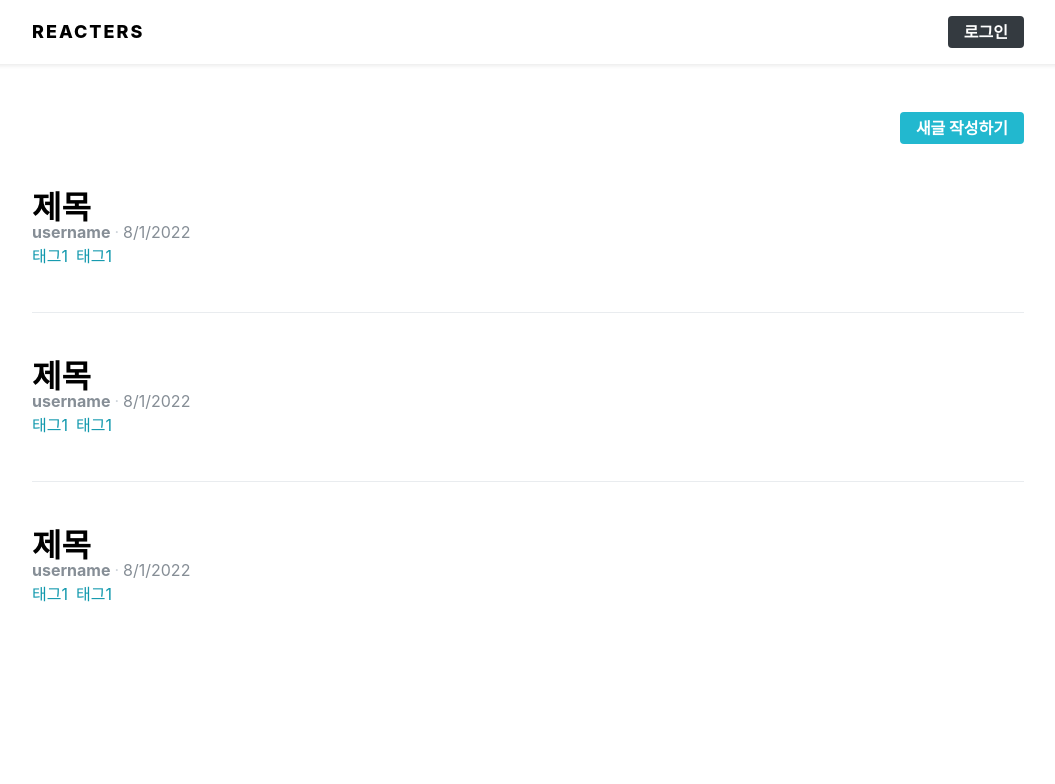
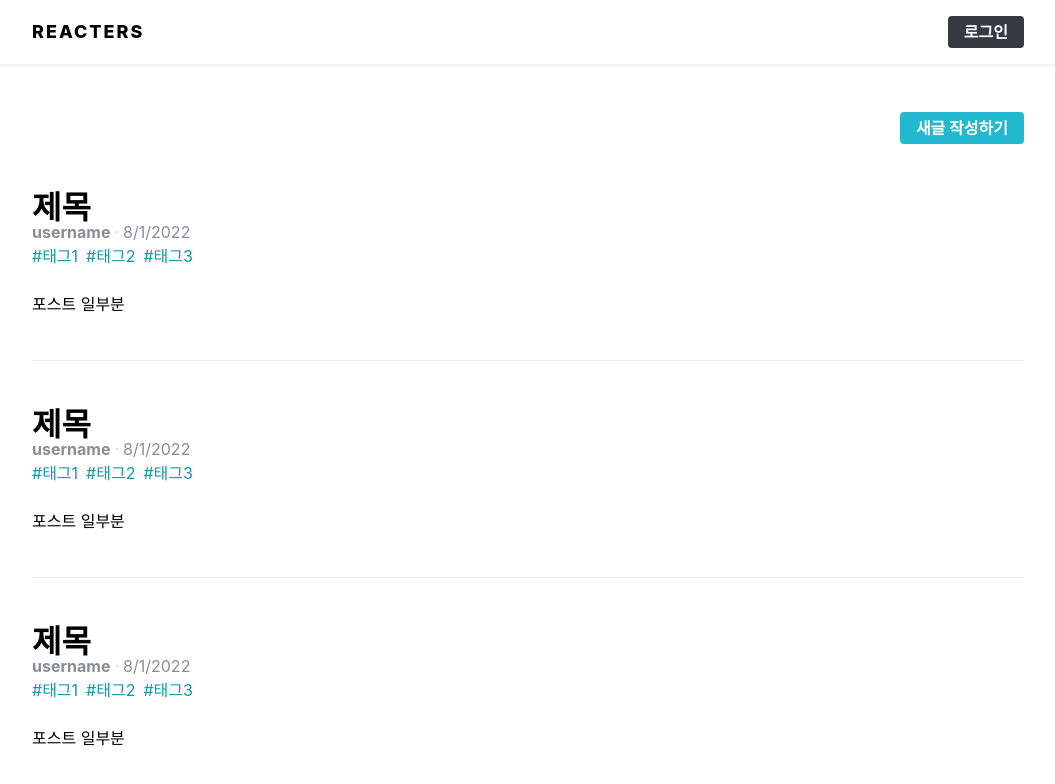
Before and after one commit to lhk3337/toy-fullstack-blog-practice, a React (Create React App) app in the folder frontend/: page / in a window 1280 px wide. Shown: the top 784 px of the page, without its empty margins (112-1167 px from the left). Built offline with nearby package versions, Linux system fonts and the light colour scheme.

Commit message:
[REFACTORY] Tags

```diff
--- /dev/null
+++ b/frontend/src/components/common/Tags.js
@@ -0,0 +1,34 @@
+import React from "react";
+import styled from "styled-components";
+import { palette } from "lib/styles/palette";
+import { Link } from "react-router-dom";
+const {
+  colors: { cyan },
+} = palette;
+
+const StyledTags = styled.div`
+  margin-top: 0.5rem;
+  .tag {
+    display: inline-block;
+    color: ${cyan["700"]};
+    text-decoration: none;
+    margin-right: 0.5rem;
+    &:hover {
+      color: ${cyan["600"]};
+    }
+  }
+`;
+
+const Tags = ({ tags }) => {
+  return (
+    <StyledTags>
+      {tags.map((tag, index) => (
+        <Link className="tag" key={index} to={`/?tag=${tag}`}>
+          #{tag}
+        </Link>
+      ))}
+    </StyledTags>
+  );
+};
+
+export default Tags;
--- a/frontend/src/components/post/PostViewer.js
+++ b/frontend/src/components/post/PostViewer.js
@@ -58,13 +58,7 @@ const PostViewer = ({ post, loading, error }) => {
       <PostHead>
         <h1>{title}</h1>
         <SubInfo username={user.username} publishedDate={publishedDate} hasMarginTop />
-        <Tags>
-          {tags.map((tag, index) => (
-            <div className="tag" key={index}>
-              #{tag}
-            </div>
-          ))}
-        </Tags>
+        <Tags tags={tags} />
       </PostHead>
       <PostContent dangerouslySetInnerHTML={{ __html: body }} />
     </StyledPostViewer>
--- a/frontend/src/components/posts/PostList.js
+++ b/frontend/src/components/posts/PostList.js
@@ -4,9 +4,10 @@ import Responsive from "components/common/Responsive";
 import Button from "components/common/Button";
 import { palette } from "lib/styles/palette";
 import SubInfo from "components/common/SubInfo";
+import Tags from "components/common/Tags";
 
 const {
-  colors: { gray, cyan },
+  colors: { gray },
 } = palette;
 
 const StyledPostList = styled(Responsive)`
@@ -43,28 +44,16 @@ const StyledPostItem = styled.div`
   }
 `;
 
-const Tags = styled.div`
-  margin-top: 0.5rem;
-  .tag {
-    display: inline-block;
-    color: ${cyan["700"]};
-    text-decoration: none;
-    margin-right: 0.5rem;
-    &:hover {
-      color: ${cyan["600"]};
-    }
-  }
-`;
-
 const PostItem = () => {
   return (
     <StyledPostItem>
       <h2>제목</h2>
       <SubInfo username="username" publishedDate={new Date()} />
-      <Tags>
+      <Tags tags={["태그1", "태그2", "태그3"]}>
         <div className="tag">태그1</div>
         <div className="tag">태그1</div>
       </Tags>
+      <p>포스트 일부분</p>
     </StyledPostItem>
   );
 };
@@ -78,9 +67,11 @@ const PostList = () => {
         </Button>
       </WritePostButtonWrapper>
       <div>
-        <PostItem />
-        <PostItem />
-        <PostItem />
+        {Array(3)
+          .fill()
+          .map((_, index) => (
+            <PostItem key={index} />
+          ))}
       </div>
     </StyledPostList>
   );
```
